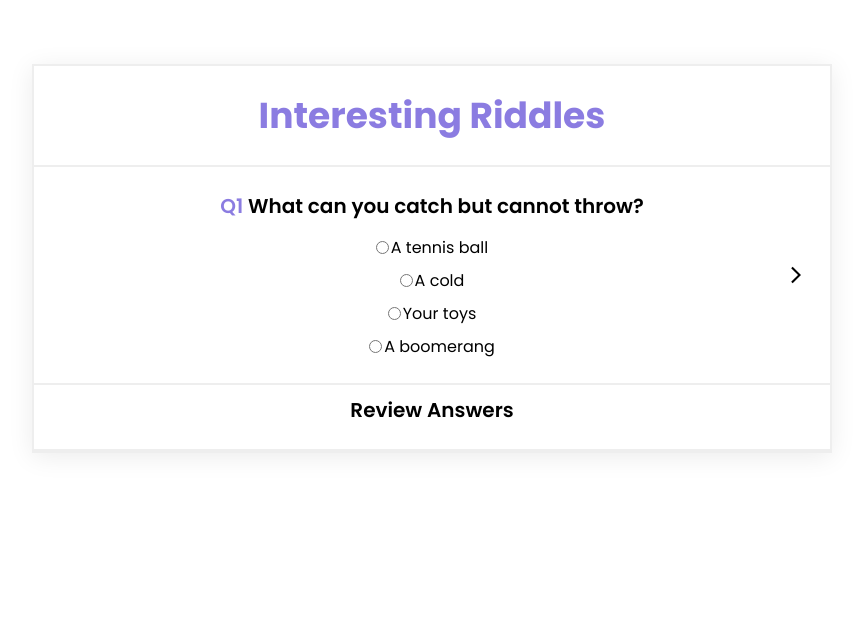
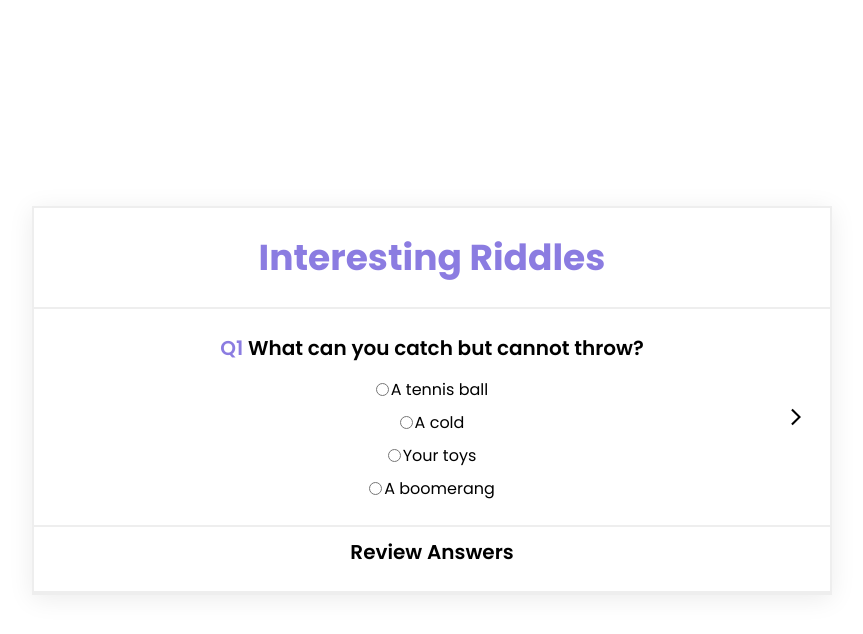
Before and after one commit to devmansi/Solve-riddles, a React (Create React App) app: page / in a window 1280 px wide. Shown: the top 634 px of the page, without its empty margins (208-1071 px from the left). Built offline with nearby package versions, Linux system fonts and the light colour scheme.

Commit message:
vertically center align the main container

```diff
--- a/src/App.css
+++ b/src/App.css
@@ -1,7 +1,6 @@
 .container {
   width: 80rem;
   margin: auto;
-  margin-top: 6.4rem;
   border: 2px solid #eee;
   box-shadow: 0px 4px 24px rgba(0, 0, 0, 0.08);
 }
--- a/src/index.css
+++ b/src/index.css
@@ -16,4 +16,8 @@
 
 body {
   font-family: "Poppins", sans-serif;
+  height: 100vh;
+  display: flex;
+  align-items: center;
+  justify-content: center;
 }
```
